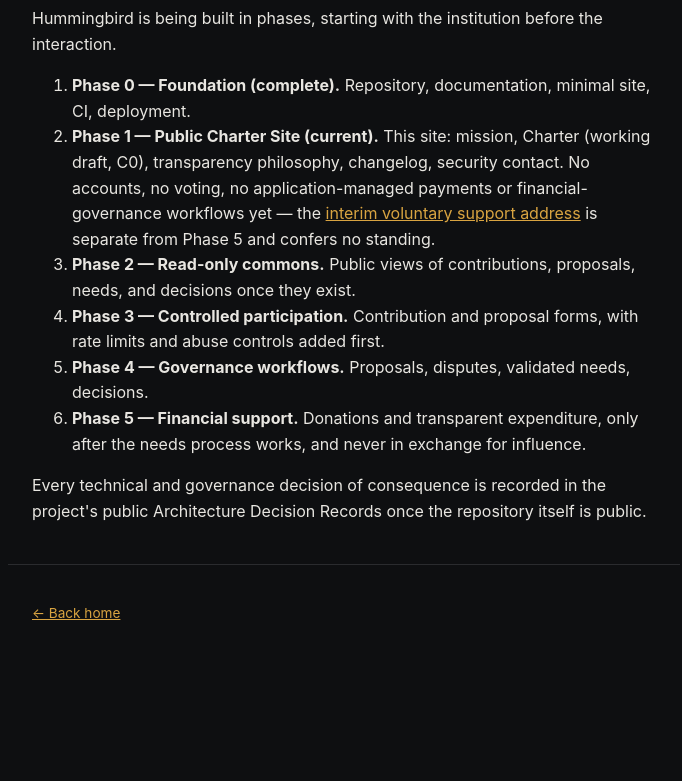
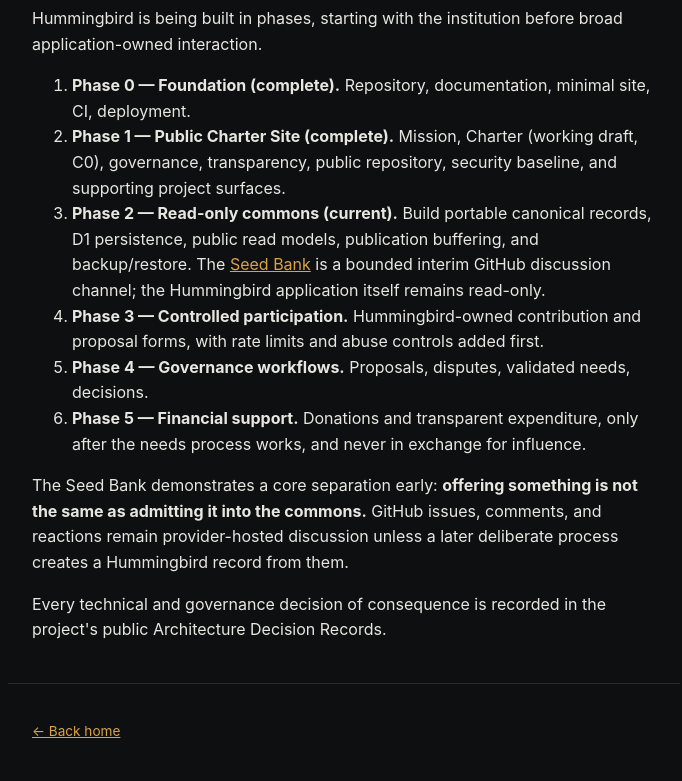
Before and after one commit to SunW0lf/hummingbird, a website: page app/how-it-works.html in a window 1280 px wide. Shown: the part 236-1017 px from the top of the page, without its empty margins (296-978 px from the left). Before the commit the page ends 898 px from the top, so only its background shows below. Drawn offline with Linux system fonts and the light colour scheme.

Commit message:
site: update How It Works for Seed Bank and Phase 2

```diff
--- a/app/how-it-works.html
+++ b/app/how-it-works.html
@@ -15,6 +15,7 @@
     <a href="governance.html">Governance</a>
     <a href="roadmap.html">Roadmap</a>
     <a href="how-it-works.html">How it works</a>
+    <a href="seed-bank.html">Seed Bank</a>
     <a href="transparency.html">Transparency</a>
     <a href="changelog.html">Changelog</a>
     <a href="contributing.html">Contributing</a>
@@ -25,16 +26,17 @@
 </header>
 <main>
   <h1>How it works</h1>
-  <p>Hummingbird is being built in phases, starting with the institution before the interaction.</p>
+  <p>Hummingbird is being built in phases, starting with the institution before broad application-owned interaction.</p>
   <ol>
     <li><strong>Phase 0 — Foundation (complete).</strong> Repository, documentation, minimal site, CI, deployment.</li>
-    <li><strong>Phase 1 — Public Charter Site (current).</strong> This site: mission, Charter (working draft, C0), transparency philosophy, changelog, security contact. No accounts, no voting, no application-managed payments or financial-governance workflows yet — the <a href="support.html">interim voluntary support address</a> is separate from Phase 5 and confers no standing.</li>
-    <li><strong>Phase 2 — Read-only commons.</strong> Public views of contributions, proposals, needs, and decisions once they exist.</li>
-    <li><strong>Phase 3 — Controlled participation.</strong> Contribution and proposal forms, with rate limits and abuse controls added first.</li>
+    <li><strong>Phase 1 — Public Charter Site (complete).</strong> Mission, Charter (working draft, C0), governance, transparency, public repository, security baseline, and supporting project surfaces.</li>
+    <li><strong>Phase 2 — Read-only commons (current).</strong> Build portable canonical records, D1 persistence, public read models, publication buffering, and backup/restore. The <a href="seed-bank.html">Seed Bank</a> is a bounded interim GitHub discussion channel; the Hummingbird application itself remains read-only.</li>
+    <li><strong>Phase 3 — Controlled participation.</strong> Hummingbird-owned contribution and proposal forms, with rate limits and abuse controls added first.</li>
     <li><strong>Phase 4 — Governance workflows.</strong> Proposals, disputes, validated needs, decisions.</li>
     <li><strong>Phase 5 — Financial support.</strong> Donations and transparent expenditure, only after the needs process works, and never in exchange for influence.</li>
   </ol>
-  <p>Every technical and governance decision of consequence is recorded in the project's public Architecture Decision Records once the repository itself is public.</p>
+  <p>The Seed Bank demonstrates a core separation early: <strong>offering something is not the same as admitting it into the commons.</strong> GitHub issues, comments, and reactions remain provider-hosted discussion unless a later deliberate process creates a Hummingbird record from them.</p>
+  <p>Every technical and governance decision of consequence is recorded in the project's public Architecture Decision Records.</p>
 </main>
 <footer>
   <p><a href="index.html">&larr; Back home</a></p>
```
